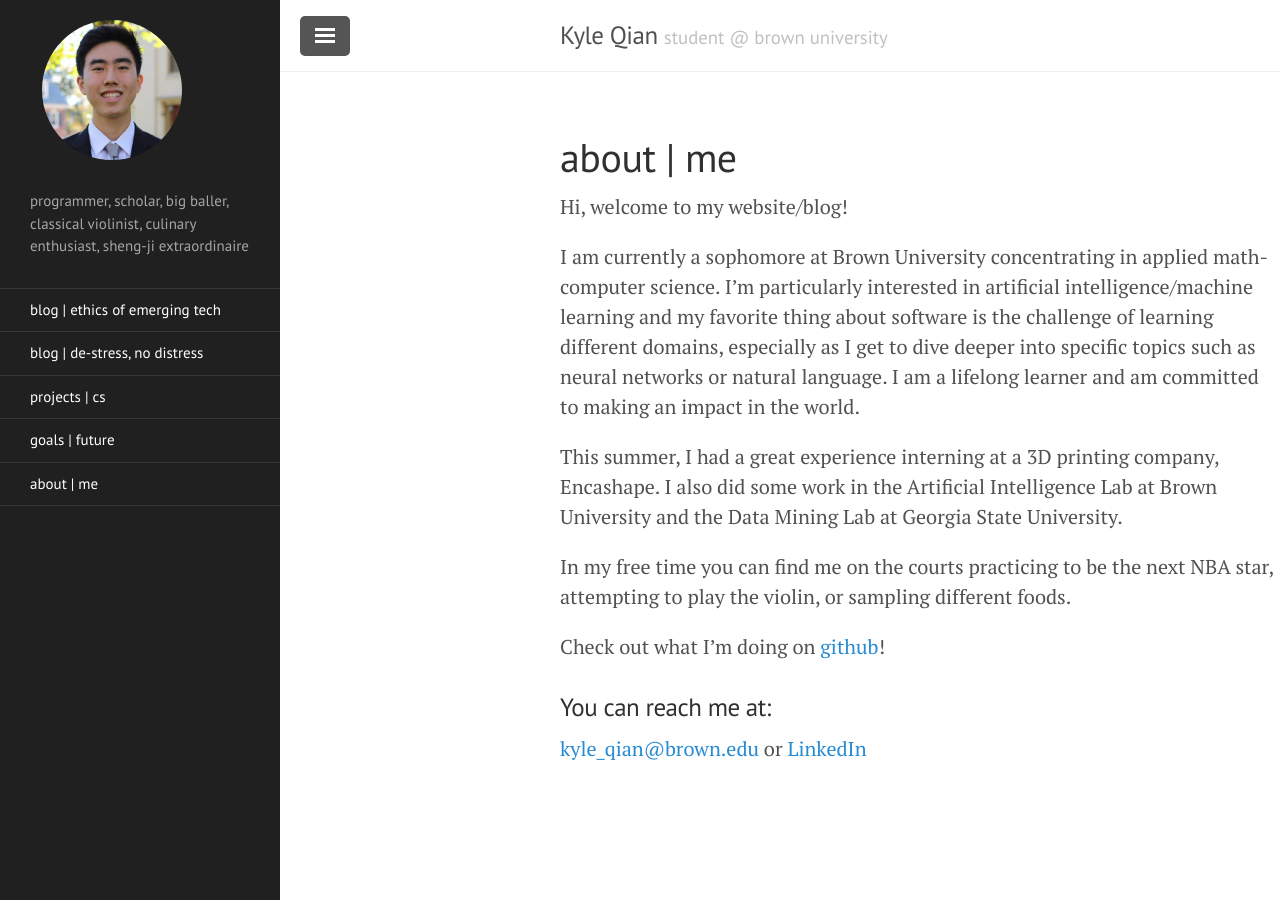
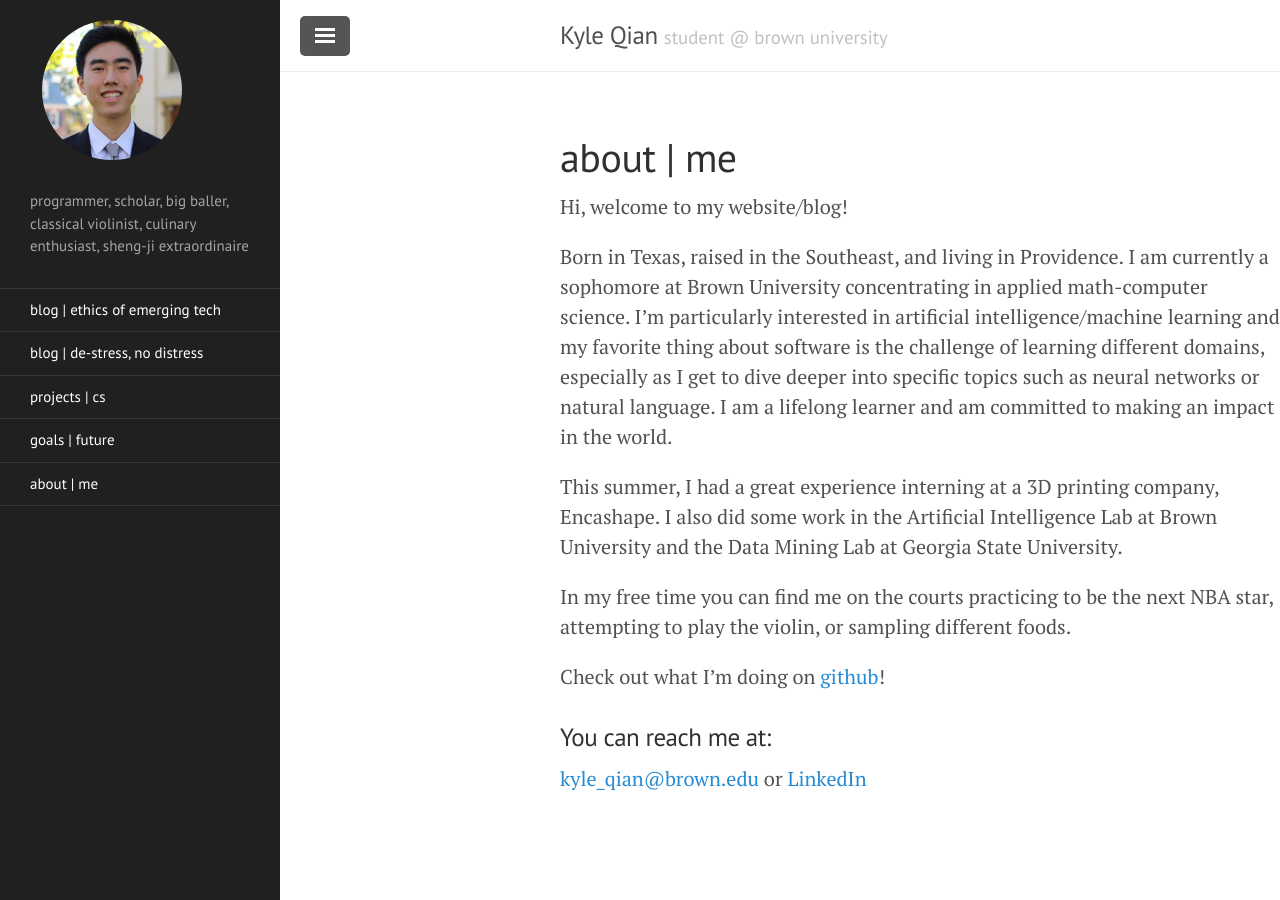
Before and after one commit to kqian5/kqian5.github.io, a Jekyll site: the page built from about.md, in a window 1280 px wide. Built offline with Jekyll 4.4.1, drawn with Linux system fonts in a browser that asks for light colours.

Commit message:
Update about.md

```diff
--- a/about.md
+++ b/about.md
@@ -5,7 +5,7 @@
 
 Hi, welcome to my website/blog!
 
-I am currently a sophomore at Brown University concentrating in applied math-computer science. I'm particularly interested in artificial intelligence/machine learning and my favorite thing about software is the challenge of learning different domains, especially as I get to dive deeper into specific topics such as neural networks or natural language. I am a lifelong learner and am committed to making an impact in the world.
+Born in Texas, raised in the Southeast, and living in Providence. I am currently a sophomore at Brown University concentrating in applied math-computer science. I'm particularly interested in artificial intelligence/machine learning and my favorite thing about software is the challenge of learning different domains, especially as I get to dive deeper into specific topics such as neural networks or natural language. I am a lifelong learner and am committed to making an impact in the world.
 
 This summer, I had a great experience interning at a 3D printing company, Encashape. I also did some work in the Artificial Intelligence Lab at Brown University and the Data Mining Lab at Georgia State University.
 
```
